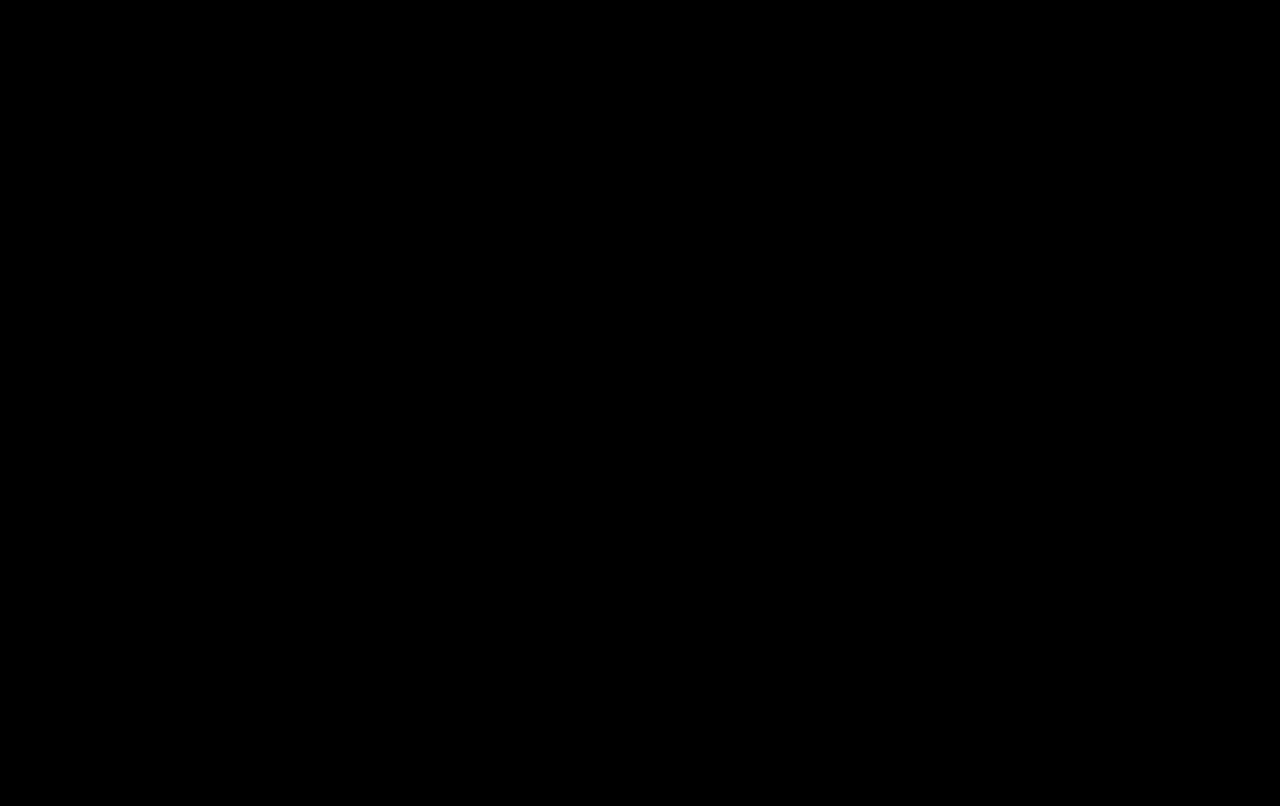
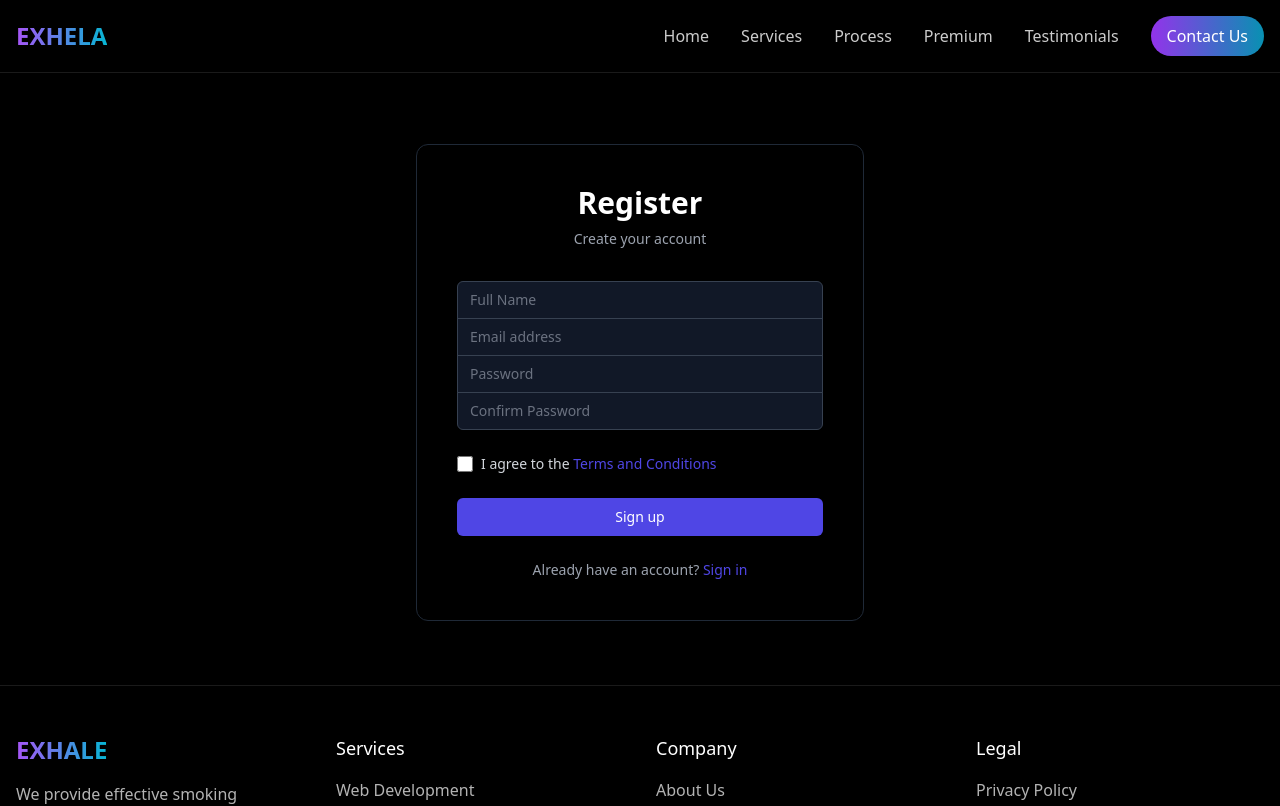
Before and after one commit to hwink09/Smoking_Cessation_FE, a React (Vite) app in the folder client/: page /register in a window 1280 px wide. Shown: the top 806 px of the page. Built offline with nearby package versions, Linux system fonts and the light colour scheme.

Commit message:
Login/Register/Forgot-Password template

```diff
--- a/client/src/App.jsx
+++ b/client/src/App.jsx
@@ -2,16 +2,15 @@
 import { createBrowserRouter, RouterProvider } from "react-router-dom";
 import Login from "~/pages/Auth/Login";
 import Register from "~/pages/Auth/Register";
+import ForgotPassword from "~/pages/Auth/ForgotPassword";
 import { Navbar } from "./components/layouts/Navbar";
 import { Footer } from "./components/layouts/Footer";
 import { Hero } from "./components/hero/hero";
 import { Services } from "./components/services/Services";
 import { WorkProcess } from "./components/workProcess/WorkProcess";
 import { Pricing } from "./components/pricing/Pricing";
-
 import { ContactForm } from "./components/contactForm/ContactForm";
 import { Testimonials } from "./components/testimonials/Testimonials";
-
 
 const Layout = ({ children }) => {
   return (
@@ -20,8 +19,9 @@
       <main>{children}</main>
       <Footer />
     </div>
-  )
-}
+  );
+};
+
 const router = createBrowserRouter([
   {
     path: "/",
@@ -38,16 +38,32 @@
   },
   {
     path: "/login",
-    element: <Login />,
+    element: (
+      <Layout>
+        <Login />
+      </Layout>
+    ),
   },
   {
     path: "/register",
-    element: <Register />,
+    element: (
+      <Layout>
+        <Register />
+      </Layout>
+    ),
   },
-])
+  {
+    path: "/forgot-password",
+    element: (
+      <Layout>
+        <ForgotPassword />
+      </Layout>
+    ),
+  },
+]);
 
 function App() {
-  return <RouterProvider router={router} />
+  return <RouterProvider router={router} />;
 }
 
 export default App;
--- a/client/src/components/AppBar/index.jsx
+++ /dev/null
@@ -1,7 +0,0 @@
-import React from "react";
-
-function index() {
-  return <div></div>;
-}
-
-export default index;
--- /dev/null
+++ b/client/src/pages/Auth/ForgotPassword.jsx
@@ -0,0 +1,56 @@
+import React from "react";
+import { Link } from "react-router-dom";
+
+function ForgotPassword() {
+  return (
+    <div className="flex items-center justify-center py-16 px-4 sm:px-6 lg:px-8">
+      <div className="max-w-md w-full space-y-8 bg-black p-10 rounded-xl shadow-md border border-gray-800">
+        <div>
+          <h1 className="text-3xl font-extrabold text-center text-white">
+            Forgot Password
+          </h1>
+          <p className="mt-2 text-center text-sm text-gray-400">
+            Enter your email to reset your password
+          </p>
+        </div>
+        <form className="mt-8 space-y-6">
+          <div className="rounded-md shadow-sm">
+            <div>
+              <label htmlFor="email-address" className="sr-only">
+                Email address
+              </label>
+              <input
+                id="email-address"
+                name="email"
+                type="email"
+                autoComplete="email"
+                required
+                className="appearance-none relative block w-full px-3 py-2 border border-gray-700 bg-gray-900 placeholder-gray-500 text-white rounded-md focus:outline-none focus:ring-indigo-500 focus:border-indigo-500 focus:z-10 sm:text-sm"
+                placeholder="Email address"
+              />
+            </div>
+          </div>
+
+          <button
+            type="submit"
+            className="group relative w-full flex justify-center py-2 px-4 border border-transparent text-sm font-medium rounded-md text-white bg-indigo-600 hover:bg-indigo-700 focus:outline-none focus:ring-2 focus:ring-offset-2 focus:ring-indigo-500"
+          >
+            Send Reset Link
+          </button>
+
+          <div className="text-sm text-center">
+            <span className="text-gray-400">Remember your password?</span>{" "}
+            <Link
+              to="/login"
+              className="font-medium text-indigo-600 hover:text-indigo-500"
+            >
+              Back to login
+            </Link>
+          </div>
+        </form>
+      </div>
+    </div>
+  );
+}
+
+export default ForgotPassword;
--- a/client/src/pages/Auth/Login.jsx
+++ b/client/src/pages/Auth/Login.jsx
@@ -1,7 +1,81 @@
 import React from "react";
+import { Link } from "react-router-dom";
 
 function Login() {
-  return <div></div>;
+  return (
+    <div className="flex items-center justify-center py-16 px-4 sm:px-6 lg:px-8">
+      <div className="max-w-md w-full space-y-8 bg-black p-10 rounded-xl shadow-md border border-gray-800">
+        <div>
+          <h1 className="text-3xl font-extrabold text-center text-white">
+            Login
+          </h1>
+          <p className="mt-2 text-center text-sm text-gray-400">
+            Sign in to your account
+          </p>
+        </div>
+        <form className="mt-8 space-y-6">
+          <div className="rounded-md shadow-sm -space-y-px">
+            <div>
+              <label htmlFor="email-address" className="sr-only">
+                Email address
+              </label>
+              <input
+                id="email-address"
+                name="email"
+                type="email"
+                autoComplete="email"
+                required
+                className="appearance-none rounded-none relative block w-full px-3 py-2 border border-gray-700 bg-gray-900 placeholder-gray-500 text-white rounded-t-md focus:outline-none focus:ring-indigo-500 focus:border-indigo-500 focus:z-10 sm:text-sm"
+                placeholder="Email address"
+              />
+            </div>
+            <div>
+              <label htmlFor="password" className="sr-only">
+                Password
+              </label>
+              <input
+                id="password"
+                name="password"
+                type="password"
+                autoComplete="current-password"
+                required
+                className="appearance-none rounded-none relative block w-full px-3 py-2 border border-gray-700 bg-gray-900 placeholder-gray-500 text-white rounded-b-md focus:outline-none focus:ring-indigo-500 focus:border-indigo-500 focus:z-10 sm:text-sm"
+                placeholder="Password"
+              />
+            </div>
+          </div>
+
+          <div className="flex items-center justify-end">
+            <div className="text-sm">
+              <Link
+                to="/forgot-password"
+                className="font-medium text-indigo-600 hover:text-indigo-500"
+              >
+                Forgot your password?
+              </Link>
+            </div>
+          </div>
+
+          <button
+            type="submit"
+            className="group relative w-full flex justify-center py-2 px-4 border border-transparent text-sm font-medium rounded-md text-white bg-indigo-600 hover:bg-indigo-700 focus:outline-none focus:ring-2 focus:ring-offset-2 focus:ring-indigo-500"
+          >
+            Sign in
+          </button>
+
+          <div className="text-sm text-center">
+            <span className="text-gray-400">Don't have an account?</span>{" "}
+            <Link
+              to="/register"
+              className="font-medium text-indigo-600 hover:text-indigo-500"
+            >
+              Sign up
+            </Link>
+          </div>
+        </form>
+      </div>
+    </div>
+  );
 }
 
 export default Login;
--- a/client/src/pages/Auth/Register.jsx
+++ b/client/src/pages/Auth/Register.jsx
@@ -1,7 +1,114 @@
 import React from "react";
+import { Link } from "react-router-dom";
 
 function Register() {
-  return <div></div>;
+  return (
+    <div className="flex items-center justify-center py-16 px-4 sm:px-6 lg:px-8">
+      <div className="max-w-md w-full space-y-8 bg-black p-10 rounded-xl shadow-md border border-gray-800">
+        <div>
+          <h1 className="text-3xl font-extrabold text-center text-white">
+            Register
+          </h1>
+          <p className="mt-2 text-center text-sm text-gray-400">
+            Create your account
+          </p>
+        </div>
+        <form className="mt-8 space-y-6">
+          <div className="rounded-md shadow-sm -space-y-px">
+            <div>
+              <label htmlFor="full-name" className="sr-only">
+                Full Name
+              </label>
+              <input
+                id="full-name"
+                name="name"
+                type="text"
+                autoComplete="name"
+                required
+                className="appearance-none rounded-none relative block w-full px-3 py-2 border border-gray-700 bg-gray-900 placeholder-gray-500 text-white rounded-t-md focus:outline-none focus:ring-indigo-500 focus:border-indigo-500 focus:z-10 sm:text-sm"
+                placeholder="Full Name"
+              />
+            </div>
+            <div>
+              <label htmlFor="email-address" className="sr-only">
+                Email address
+              </label>
+              <input
+                id="email-address"
+                name="email"
+                type="email"
+                autoComplete="email"
+                required
+                className="appearance-none rounded-none relative block w-full px-3 py-2 border border-gray-700 bg-gray-900 placeholder-gray-500 text-white focus:outline-none focus:ring-indigo-500 focus:border-indigo-500 focus:z-10 sm:text-sm"
+                placeholder="Email address"
+              />
+            </div>
+            <div>
+              <label htmlFor="password" className="sr-only">
+                Password
+              </label>
+              <input
+                id="password"
+                name="password"
+                type="password"
+                autoComplete="new-password"
+                required
+                className="appearance-none rounded-none relative block w-full px-3 py-2 border border-gray-700 bg-gray-900 placeholder-gray-500 text-white focus:outline-none focus:ring-indigo-500 focus:border-indigo-500 focus:z-10 sm:text-sm"
+                placeholder="Password"
+              />
+            </div>
+            <div>
+              <label htmlFor="confirm-password" className="sr-only">
+                Confirm Password
+              </label>
+              <input
+                id="confirm-password"
+                name="confirmPassword"
+                type="password"
+                autoComplete="new-password"
+                required
+                className="appearance-none rounded-none relative block w-full px-3 py-2 border border-gray-700 bg-gray-900 placeholder-gray-500 text-white rounded-b-md focus:outline-none focus:ring-indigo-500 focus:border-indigo-500 focus:z-10 sm:text-sm"
+                placeholder="Confirm Password"
+              />
+            </div>
+          </div>
+
+          <div className="flex items-center">
+            <input
+              id="terms"
+              name="terms"
+              type="checkbox"
+              required
+              className="h-4 w-4 text-indigo-600 focus:ring-indigo-500 border-gray-700 rounded bg-gray-900"
+            />
+            <label htmlFor="terms" className="ml-2 block text-sm text-gray-300">
+              I agree to the{" "}
+              <a href="#" className="text-indigo-600 hover:text-indigo-500">
+                Terms and Conditions
+              </a>
+            </label>
+          </div>
+
+          <button
+            type="submit"
+            className="group relative w-full flex justify-center py-2 px-4 border border-transparent text-sm font-medium rounded-md text-white bg-indigo-600 hover:bg-indigo-700 focus:outline-none focus:ring-2 focus:ring-offset-2 focus:ring-indigo-500"
+          >
+            Sign up
+          </button>
+
+          <div className="text-sm text-center">
+            <span className="text-gray-400">Already have an account?</span>{" "}
+            <Link
+              to="/login"
+              className="font-medium text-indigo-600 hover:text-indigo-500"
+            >
+              Sign in
+            </Link>
+          </div>
+        </form>
+      </div>
+    </div>
+  );
 }
 
 export default Register;
--- a/client/tailwind.config.js
+++ b/client/tailwind.config.js
@@ -76,4 +76,4 @@
     },
   },
   plugins: [require("tailwindcss-animate")],
-}
+};
```
Also changed, not shown: client/src/pages/user/_id.jsx (renamed from client/src/pages/Users/_id.jsx), client/src/pages/user/index.jsx (renamed from client/src/pages/Users/index.jsx).
